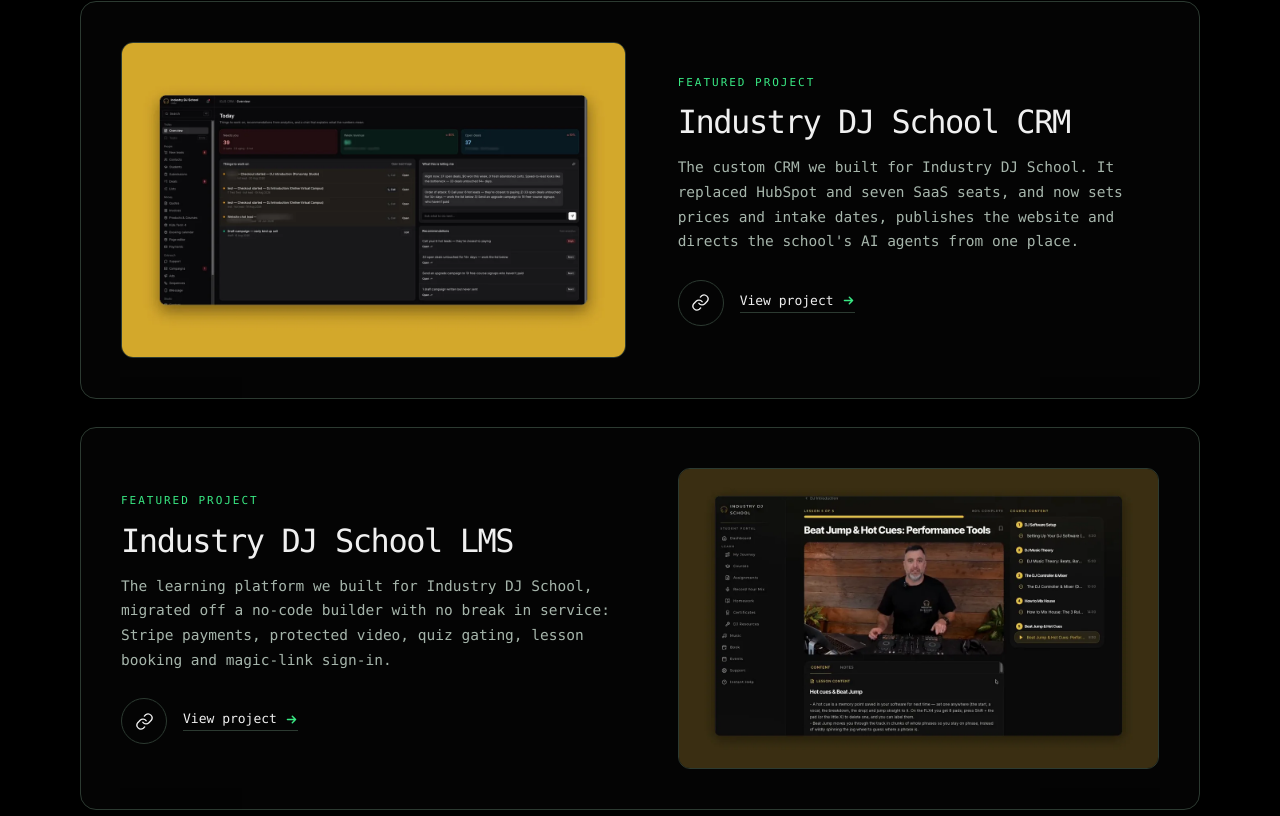
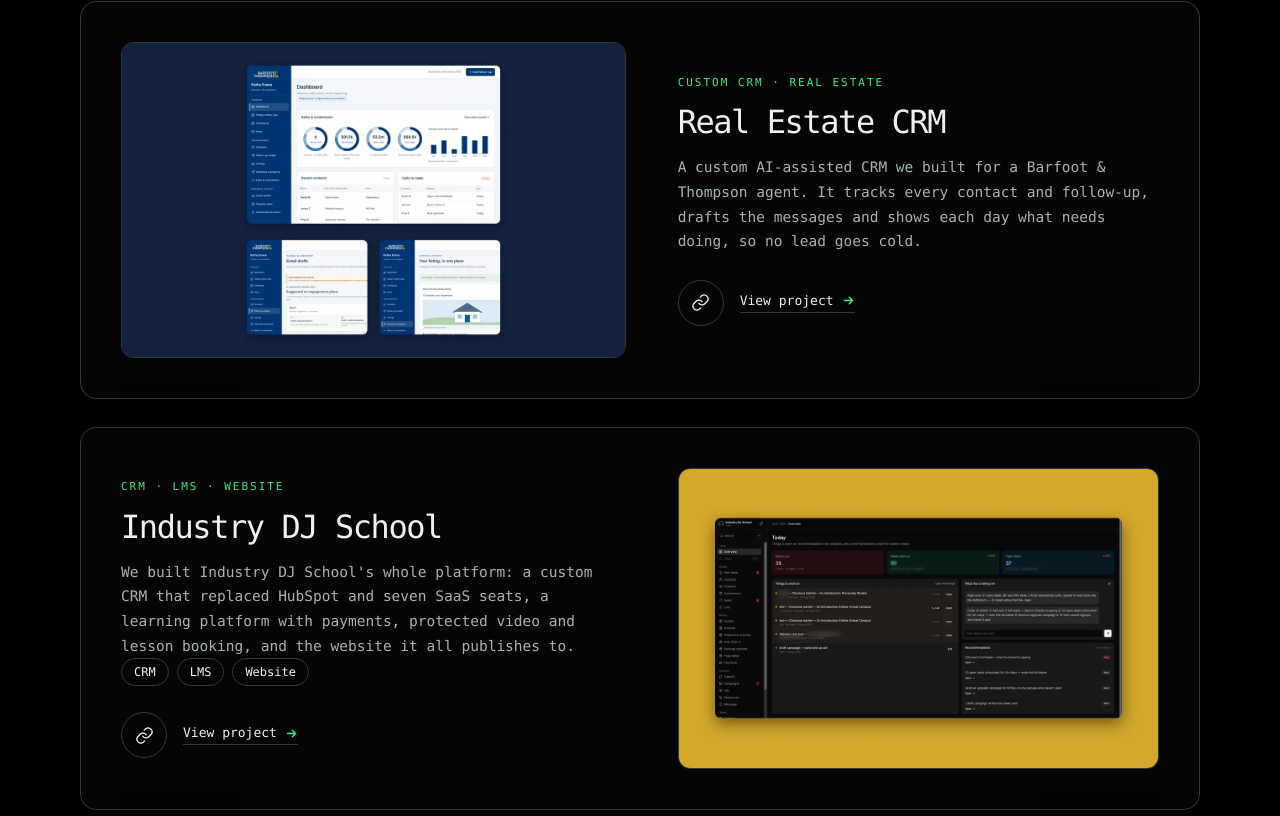
Before and after one commit to kip520982-cloud/Mainframe_Digital_NZ_Website, a website: page index.html in a window 1280 px wide. Shown: the part 1284-2100 px from the top of the page. Drawn offline with Linux system fonts and the light colour scheme.

Commit message:
Homepage featured: Real Estate CRM, combined Industry DJ School, Earpiece, DJ Hub iOS

```diff
--- a/index.html
+++ b/index.html
@@ -160,7 +160,7 @@
       <div class="stat reveal" style="--d:240ms"><b>Startups welcome</b><span>AI built in from day one</span></div>
     </div></div>
 
-    <!-- OUR WORK: featured projects (3 cards) + link to the full portfolio -->
+    <!-- OUR WORK: featured projects (4 cards) + link to the full portfolio -->
     <section class="block" id="work" aria-labelledby="work-title">
       <div class="container">
         <div class="section-head center reveal">
@@ -169,22 +169,23 @@
           <p>A few things we've built, from business software and learning platforms to apps designed to solve real problems.</p>
         </div>
         <div class="fp-list">
-          <article class="fp-card reveal" style="--c:#d4a72c">
+          <article class="fp-card reveal" style="--c:#15213d">
+            <a class="fp-media" href="/portfolio/real-estate-crm" tabindex="-1" aria-hidden="true"><img src="/portfolio/img/real-estate-crm-feat.webp" width="1200" height="750" alt="" loading="lazy" decoding="async"></a>
+            <div class="fp-body">
+              <p class="fp-kicker">Custom CRM · Real estate</p>
+              <h3><a href="/portfolio/real-estate-crm">Real Estate CRM</a></h3>
+              <p>A custom AI-assisted CRM we built for a Barfoot &amp; Thompson agent. It tracks every contact and follow-up, drafts the messages and shows each day what needs doing, so no lead goes cold.</p>
+              <div class="fp-links"><a class="fp-ic" href="/portfolio/real-estate-crm" aria-label="View the Real Estate CRM project"><svg viewBox="0 0 24 24" fill="none" stroke="currentColor" stroke-width="1.7" stroke-linecap="round" stroke-linejoin="round"><path d="M10 13a5 5 0 0 0 7.5.5l3-3a5 5 0 0 0-7-7l-1.7 1.7"/><path d="M14 11a5 5 0 0 0-7.5-.5l-3 3a5 5 0 0 0 7 7l1.7-1.7"/></svg></a><a class="fp-more-link" href="/portfolio/real-estate-crm">View project<span class="arr" aria-hidden="true"><svg viewBox="0 0 16 16" fill="none" stroke="currentColor" stroke-width="1.8" stroke-linecap="round" stroke-linejoin="round"><path d="M3 8h10M9 4l4 4-4 4"/></svg></span></a></div>
+            </div>
+          </article>
+          <article class="fp-card flip reveal" style="--c:#d4a72c">
             <a class="fp-media" href="/portfolio/ids-crm" tabindex="-1" aria-hidden="true"><img src="/portfolio/img/ids-crm-feat.webp" width="1200" height="750" alt="" loading="lazy" decoding="async"></a>
             <div class="fp-body">
-              <p class="fp-kicker">Featured project</p>
-              <h3><a href="/portfolio/ids-crm">Industry DJ School CRM</a></h3>
-              <p>The custom CRM we built for Industry DJ School. It replaced HubSpot and seven SaaS seats, and now sets prices and intake dates, publishes the website and directs the school's AI agents from one place.</p>
-              <div class="fp-links"><a class="fp-ic" href="/portfolio/ids-crm" aria-label="View the Industry DJ School CRM project"><svg viewBox="0 0 24 24" fill="none" stroke="currentColor" stroke-width="1.7" stroke-linecap="round" stroke-linejoin="round"><path d="M10 13a5 5 0 0 0 7.5.5l3-3a5 5 0 0 0-7-7l-1.7 1.7"/><path d="M14 11a5 5 0 0 0-7.5-.5l-3 3a5 5 0 0 0 7 7l1.7-1.7"/></svg></a><a class="fp-more-link" href="/portfolio/ids-crm">View project<span class="arr" aria-hidden="true"><svg viewBox="0 0 16 16" fill="none" stroke="currentColor" stroke-width="1.8" stroke-linecap="round" stroke-linejoin="round"><path d="M3 8h10M9 4l4 4-4 4"/></svg></span></a></div>
-            </div>
-          </article>
-          <article class="fp-card flip reveal" style="--c:#3a2f12">
-            <a class="fp-media" href="/portfolio/ids-lms" tabindex="-1" aria-hidden="true"><img src="/portfolio/img/ids-lms-feat.webp" width="1200" height="750" alt="" loading="lazy" decoding="async"></a>
-            <div class="fp-body">
-              <p class="fp-kicker">Featured project</p>
-              <h3><a href="/portfolio/ids-lms">Industry DJ School LMS</a></h3>
-              <p>The learning platform we built for Industry DJ School, migrated off a no-code builder with no break in service: Stripe payments, protected video, quiz gating, lesson booking and magic-link sign-in.</p>
-              <div class="fp-links"><a class="fp-ic" href="/portfolio/ids-lms" aria-label="View the Industry DJ School LMS project"><svg viewBox="0 0 24 24" fill="none" stroke="currentColor" stroke-width="1.7" stroke-linecap="round" stroke-linejoin="round"><path d="M10 13a5 5 0 0 0 7.5.5l3-3a5 5 0 0 0-7-7l-1.7 1.7"/><path d="M14 11a5 5 0 0 0-7.5-.5l-3 3a5 5 0 0 0 7 7l1.7-1.7"/></svg></a><a class="fp-more-link" href="/portfolio/ids-lms">View project<span class="arr" aria-hidden="true"><svg viewBox="0 0 16 16" fill="none" stroke="currentColor" stroke-width="1.8" stroke-linecap="round" stroke-linejoin="round"><path d="M3 8h10M9 4l4 4-4 4"/></svg></span></a></div>
+              <p class="fp-kicker">CRM · LMS · Website</p>
+              <h3><a href="/portfolio/ids-crm">Industry DJ School</a></h3>
+              <p>We built Industry DJ School's whole platform: a custom CRM that replaced HubSpot and seven SaaS seats, a learning platform with payments, protected video and lesson booking, and the website it all publishes to.</p>
+              <p class="fp-sub"><a href="/portfolio/ids-crm">CRM</a><a href="/portfolio/ids-lms">LMS</a><a href="/portfolio/ids-website">Website</a></p>
+              <div class="fp-links"><a class="fp-ic" href="/portfolio/ids-crm" aria-label="View the Industry DJ School project"><svg viewBox="0 0 24 24" fill="none" stroke="currentColor" stroke-width="1.7" stroke-linecap="round" stroke-linejoin="round"><path d="M10 13a5 5 0 0 0 7.5.5l3-3a5 5 0 0 0-7-7l-1.7 1.7"/><path d="M14 11a5 5 0 0 0-7.5-.5l-3 3a5 5 0 0 0 7 7l1.7-1.7"/></svg></a><a class="fp-more-link" href="/portfolio/ids-crm">View project<span class="arr" aria-hidden="true"><svg viewBox="0 0 16 16" fill="none" stroke="currentColor" stroke-width="1.8" stroke-linecap="round" stroke-linejoin="round"><path d="M3 8h10M9 4l4 4-4 4"/></svg></span></a></div>
             </div>
           </article>
           <article class="fp-card reveal" style="--c:#1f2a0a">
@@ -194,6 +195,15 @@
               <h3><a href="/portfolio/earpiece">Earpiece</a></h3>
               <p>A sales rep co-pilot app. It researches the prospect and writes the brief, prompts what to say during the call, then scores the call and drafts the follow-up email.</p>
               <div class="fp-links"><a class="fp-ic" href="/portfolio/earpiece" aria-label="View the Earpiece project"><svg viewBox="0 0 24 24" fill="none" stroke="currentColor" stroke-width="1.7" stroke-linecap="round" stroke-linejoin="round"><path d="M10 13a5 5 0 0 0 7.5.5l3-3a5 5 0 0 0-7-7l-1.7 1.7"/><path d="M14 11a5 5 0 0 0-7.5-.5l-3 3a5 5 0 0 0 7 7l1.7-1.7"/></svg></a><a class="fp-more-link" href="/portfolio/earpiece">View project<span class="arr" aria-hidden="true"><svg viewBox="0 0 16 16" fill="none" stroke="currentColor" stroke-width="1.8" stroke-linecap="round" stroke-linejoin="round"><path d="M3 8h10M9 4l4 4-4 4"/></svg></span></a></div>
+            </div>
+          </article>
+          <article class="fp-card flip reveal" style="--c:#3b1f18">
+            <a class="fp-media" href="/portfolio/dj-hub-ios" tabindex="-1" aria-hidden="true"><img src="/portfolio/img/dj-hub-ios-feat.webp" width="1200" height="750" alt="" loading="lazy" decoding="async"></a>
+            <div class="fp-body">
+              <p class="fp-kicker">iOS app · DJ Hub</p>
+              <h3><a href="/portfolio/dj-hub-ios">DJ Hub iOS app</a></h3>
+              <p>The native iOS app we built for DJ Hub: a DJ workspace in your pocket for leads, quotes and their website.</p>
+              <div class="fp-links"><a class="fp-ic" href="/portfolio/dj-hub-ios" aria-label="View the DJ Hub iOS app project"><svg viewBox="0 0 24 24" fill="none" stroke="currentColor" stroke-width="1.7" stroke-linecap="round" stroke-linejoin="round"><path d="M10 13a5 5 0 0 0 7.5.5l3-3a5 5 0 0 0-7-7l-1.7 1.7"/><path d="M14 11a5 5 0 0 0-7.5-.5l-3 3a5 5 0 0 0 7 7l1.7-1.7"/></svg></a><a class="fp-more-link" href="/portfolio/dj-hub-ios">View project<span class="arr" aria-hidden="true"><svg viewBox="0 0 16 16" fill="none" stroke="currentColor" stroke-width="1.8" stroke-linecap="round" stroke-linejoin="round"><path d="M3 8h10M9 4l4 4-4 4"/></svg></span></a></div>
             </div>
           </article>
         </div>
--- a/site.css
+++ b/site.css
@@ -276,6 +276,7 @@
 .fp-more-link{display:inline-flex;align-items:center;gap:8px;font:500 13px/1.2 var(--mono);text-decoration:none;border-bottom:1px solid var(--line2);padding-bottom:3px;transition:border-color .25s}
 .fp-more-link .arr{display:inline-grid;color:var(--green)}.fp-more-link .arr svg{width:13px;height:13px}
 .fp-more-link:hover{border-color:var(--green)}
+.fp-sub{display:flex;flex-wrap:wrap;gap:8px;margin:16px 0 0}.fp-sub a{font:500 12px/1 var(--mono);text-decoration:none;padding:7px 12px;border:1px solid var(--line2);border-radius:999px;color:var(--text);transition:border-color .25s,color .25s}.fp-sub a:hover{border-color:var(--green);color:var(--green)}
 .fp-all{display:flex;justify-content:center;margin:44px 0 0}
 
 /* ===== Portfolio page ===== */
```
Also changed, not shown: portfolio/img/dj-hub-ios-feat.webp, portfolio/img/real-estate-crm-feat.webp (added).
